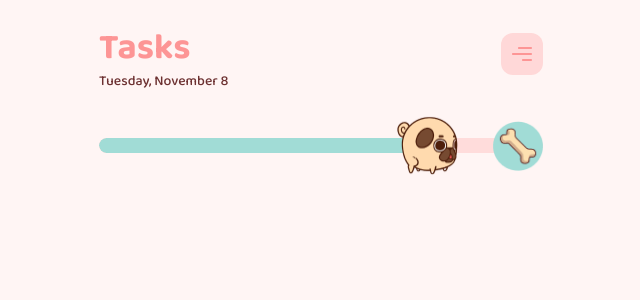
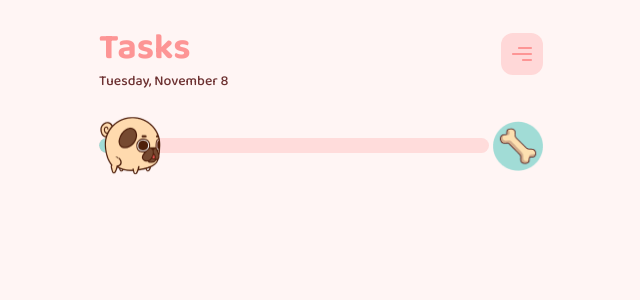
Before and after one commit to chronohubtech/Taily, a React (Vite) app: page /home in a window 1280 px wide. Shown: the top 300 px of the page, without its empty margins (319-959 px from the left). Built offline with nearby package versions, Linux system fonts and the light colour scheme.

Commit message:
Progress bar component added
- CSS style optimize

```diff
--- /dev/null
+++ b/src/components/progress-bar/progress-bar.component.jsx
@@ -0,0 +1,42 @@
+import React from 'react';
+import './progress-bar.style.css';
+
+const petImagePosition = (taskProgress) => {
+  if (taskProgress >= 90) return 25;
+  if (taskProgress >= 80) return 20;
+  if (taskProgress >= 20) return 10;
+  if (taskProgress >= 5) return 5;
+
+  return 2;
+};
+
+export function ProgressBar({ taskProgress, petImage, petTreat }) {
+  if (taskProgress >= 100) {
+    taskProgress = 100;
+  }
+
+  return (
+    <div className={'progress__container'}>
+      <img
+        src={petImage}
+        style={{ left: taskProgress - petImagePosition(taskProgress) + '%' }}
+        className={'progress__pet'}
+        decoding={'async'}
+        loading={'lazy'}
+        alt="Taily pet"
+      />
+
+      <div className={'progress__bar'}>
+        <span className={'progress'} style={{ width: taskProgress + '%' }}></span>
+      </div>
+
+      <img
+        src={petTreat}
+        className={'progress__treat'}
+        decoding={'async'}
+        loading={'lazy'}
+        alt="Taily pet treats"
+      />
+    </div>
+  );
+}
--- /dev/null
+++ b/src/components/progress-bar/progress-bar.style.css
@@ -0,0 +1,19 @@
+.progress__container {
+  @apply h-[77px] w-full my-4 flex items-center justify-center relative;
+}
+
+.progress__pet {
+  @apply absolute w-[63px] h-[77px] block transition-all duration-500 z-10;
+}
+
+.progress__bar {
+  @apply mr-[54px] h-[15px] w-full bg-[#FFDCDB] block rounded-full overflow-hidden;
+}
+
+.progress__treat {
+  @apply absolute right-0 w-[50px] aspect-square block;
+}
+
+.progress {
+  @apply transition-all duration-500 h-[15px] bg-[#A1DCD6] block rounded-full;
+}
--- a/src/routes/home/home.route.jsx
+++ b/src/routes/home/home.route.jsx
@@ -1,12 +1,12 @@
 import React from 'react';
 import { motion } from 'framer-motion';
-
 import './home.style.css';
+// Components
+import { ProgressBar } from '@components/progress-bar/progress-bar.component.jsx';
 // Static assets
-import MenuIcon from '@assets/icons/menu-icon.svg';
-
 import TailyPet from '@assets/pets/taily-pet-1.png';
 import TailyPetTreat from '@assets/pets/taily-pet-bone-1.png';
+import MenuIcon from '@assets/icons/menu-icon.svg';
 
 function HomeRoute() {
   return (
@@ -28,30 +28,7 @@ function HomeRoute() {
             </button>
           </div>
 
-          <div className={'h-[77px] w-full my-4 flex items-center justify-center relative'}>
-            <img
-              src={TailyPet}
-              style={{ left: '67%' }}
-              className={'absolute w-[63px] h-[77px] block transition-all duration-500'}
-              decoding={'async'}
-              loading={'lazy'}
-              alt="Taily pet"
-            />
-
-            <div className={'h-[15px] w-full bg-[#FFDCDB] block rounded-full overflow-hidden'}>
-              <span
-                className={'transition-all duration-500 h-[15px] bg-[#A1DCD6] block rounded-full'}
-                style={{ width: '70%' }}></span>
-            </div>
-
-            <img
-              src={TailyPetTreat}
-              className={'absolute right-0 w-[50px] aspect-square block'}
-              decoding={'async'}
-              loading={'lazy'}
-              alt="Taily pet treats"
-            />
-          </div>
+          <ProgressBar taskProgress={5} petImage={TailyPet} petTreat={TailyPetTreat} />
         </motion.div>
       </section>
     </div>
```
